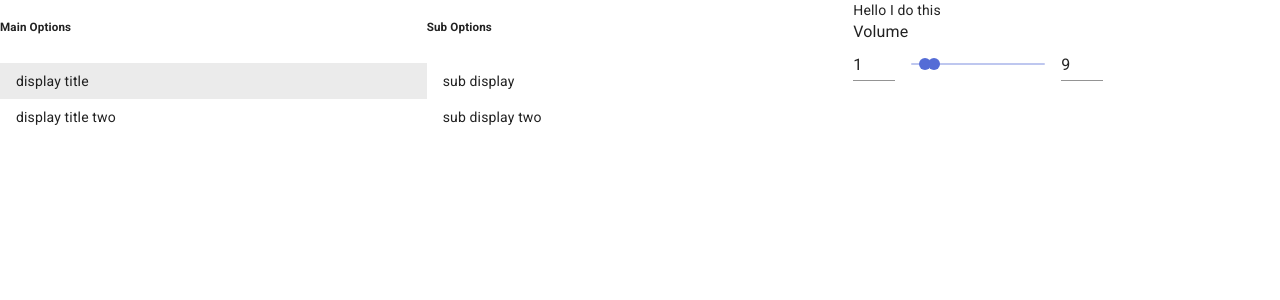
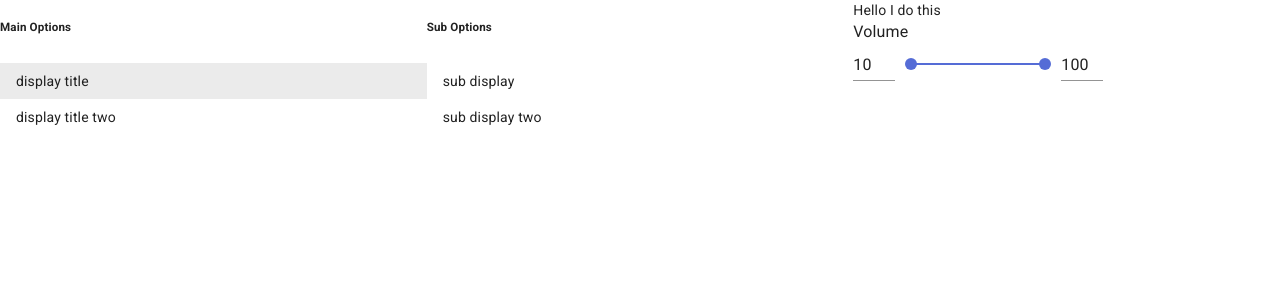
Before and after one commit to NickMcGrath/portfolio, a React (Create React App) app: page / in a window 1280 px wide. Shown: the top 300 px of the page. Built offline with nearby package versions, Linux system fonts and the light colour scheme.

Commit message:
Fixed slider updates

```diff
--- a/src/App.js
+++ b/src/App.js
@@ -55,11 +55,12 @@ class MainSelectionTable extends React.Component {
             {this.state.subSelected.description}
           </div>
           <TwoPointInputSlider
-            x1={1}
-            x2={9}
-            min={-10}
-            max={100}
+            x1={this.state.subSelected.min}
+            x2={this.state.subSelected.max}
+            min={this.state.subSelected.min}
+            max={this.state.subSelected.max}
             onBlur={this.getSliderData.bind(this)}/>
+          {/*{this.state.subSelected.rangeSlider}*/}
         </Grid>
       </Grid>
 
@@ -67,7 +68,7 @@ class MainSelectionTable extends React.Component {
   }
 
   getSliderData(data) {
-    console.log("bitch")
+    console.log("slider update")
     console.log(data)
   }
 
@@ -85,11 +86,12 @@ class MainSelectionTable extends React.Component {
   }
 
   onSubSelection(index) {
-    if (index !== this.state.subSelectedIndex)
+    if (index !== this.state.subSelectedIndex) {
       this.setState({
         subSelectedIndex: index,
-        subSelected: this.state.mainSelected.subEntries[index]
+        subSelected: this.state.mainSelected.subEntries[index],
       })
+    }
   }
 }
 
@@ -100,17 +102,33 @@ class PortfolioSettings
       {
         display: "display title",
         subEntries: [{
-          display: "sub display", apiKey: "sub api key", description: "Hello I do this"
+          display: "sub display",
+          apiKey: "sub api key",
+          description: "Hello I do this",
+          min:10,
+          max: 100
         }, {
-          display: "sub display two", apiKey: "sub api key", description: "Hello I do that 2"
+          display: "sub display two",
+          apiKey: "sub api key",
+          description: "Hello I do that 2",
+          min:-10,
+          max: 100
         }]
       },
       {
         display: "display title two",
         subEntries: [{
-          display: "sub display three", apiKey: "sub api key two", description: "Hello I do something 3"
+          display: "sub display three",
+          apiKey: "sub api key two",
+          description: "Hello I do something 3",
+          min:5,
+          max: 10
         }, {
-          display: "sub display four", apiKey: "sub api key", description: "Hello I do not sure 4"
+          display: "sub display four",
+          apiKey: "sub api key",
+          description: "Hello I do not sure 4",
+          min:1,
+          max: 3
         }]
       },
     ]
--- a/src/components/two_point_slider.js
+++ b/src/components/two_point_slider.js
@@ -20,11 +20,22 @@ class TwoPointInputSlider extends React.Component {
     super(props);
     this.state = {
       x1: props.x1,
-      x2: props.x2
+      x2: props.x2,
+      min: props.min,
+      max: props.max,
+      onBlur: props.onBlur
     }
   }
 
-
+  componentWillReceiveProps(props) {
+    this.setState({
+      x1: props.x1,
+      x2: props.x2,
+      min: props.min,
+      max: props.max,
+      onBlur: props.onBlur
+    })
+  }
   handleSliderChange = (event, newValue) => {
     this.setState({
       x1: newValue[0],
@@ -46,16 +57,16 @@ class TwoPointInputSlider extends React.Component {
   };
 
   handleBlur = () => {
-    if (this.state.x1 < this.props.min) {
-      this.setState({x1: this.props.min}, () => {
-        this.props.onBlur(this.state)
+    if (this.state.x1 < this.state.min) {
+      this.setState({x1: this.state.min}, () => {
+        this.state.onBlur(this.state)
       })
-    } else if (this.state.x2 > this.props.max) {
-      this.setState({x2: this.props.max}, () => {
-        this.props.onBlur(this.state)
+    } else if (this.state.x2 > this.state.max) {
+      this.setState({x2: this.state.max}, () => {
+        this.state.onBlur(this.state)
       })
     } else {
-      this.props.onBlur(this.state)
+      this.state.onBlur(this.state)
     }
   };
 
@@ -75,9 +86,9 @@ class TwoPointInputSlider extends React.Component {
               onChange={this.handleInputChangeX1}
               onBlur={this.handleBlur}
               inputProps={{
-                step: (this.props.max - this.props.min) * .1,
-                min: this.props.min,
-                max: this.props.max,
+                step: (this.state.max - this.state.min) * .1,
+                min: this.state.min,
+                max: this.state.max,
                 type: 'number',
                 'aria-labelledby': 'input-slider',
               }}
@@ -89,8 +100,8 @@ class TwoPointInputSlider extends React.Component {
               onChange={this.handleSliderChange}
               valueLabelDisplay="auto"
               aria-labelledby="range-slider"
-              min={this.props.min}
-              max={this.props.max}
+              min={this.state.min}
+              max={this.state.max}
               onBlur={this.handleBlur}
             />
           </Grid>
@@ -102,9 +113,9 @@ class TwoPointInputSlider extends React.Component {
               onChange={this.handleInputChangeX2}
               onBlur={this.handleBlur}
               inputProps={{
-                step: (this.props.max - this.props.min) * .1,
-                min: this.props.min,
-                max: this.props.max,
+                step: (this.state.max - this.state.min) * .1,
+                min: this.state.min,
+                max: this.state.max,
                 type: 'number',
                 'aria-labelledby': 'input-slider',
               }}
```
